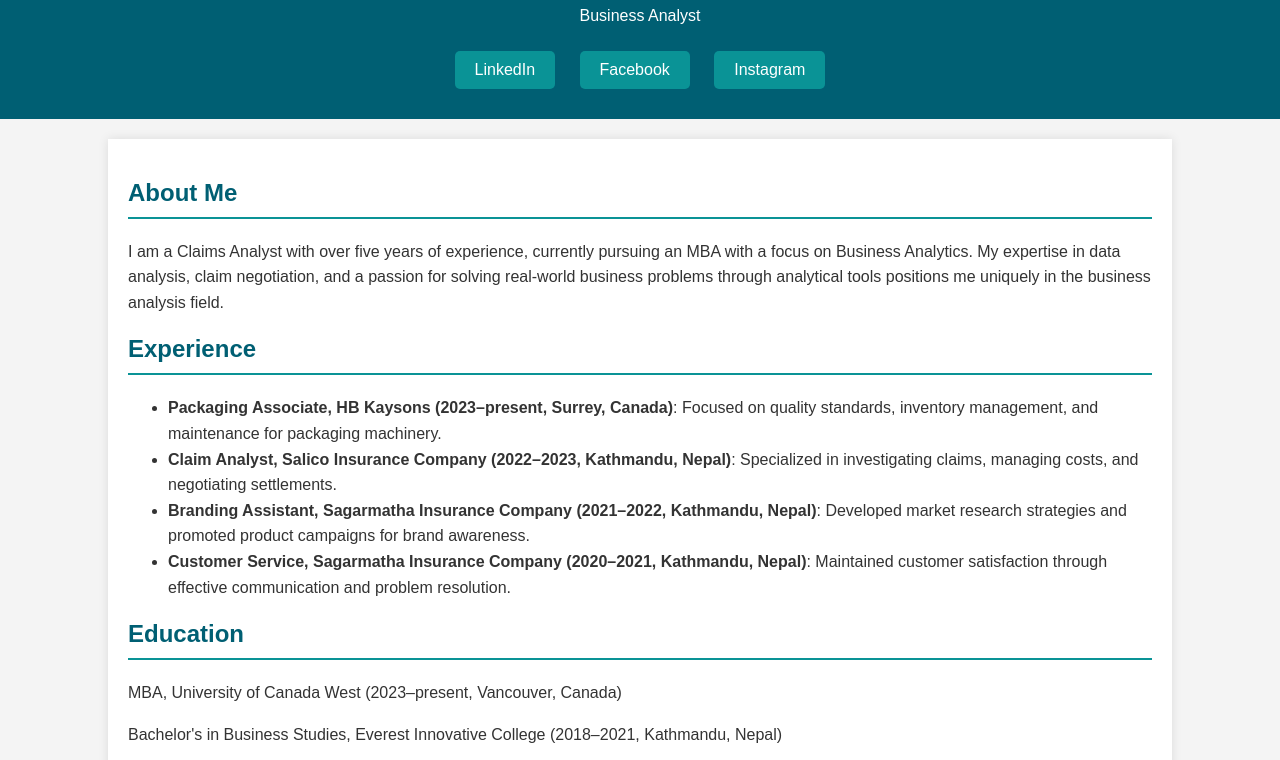
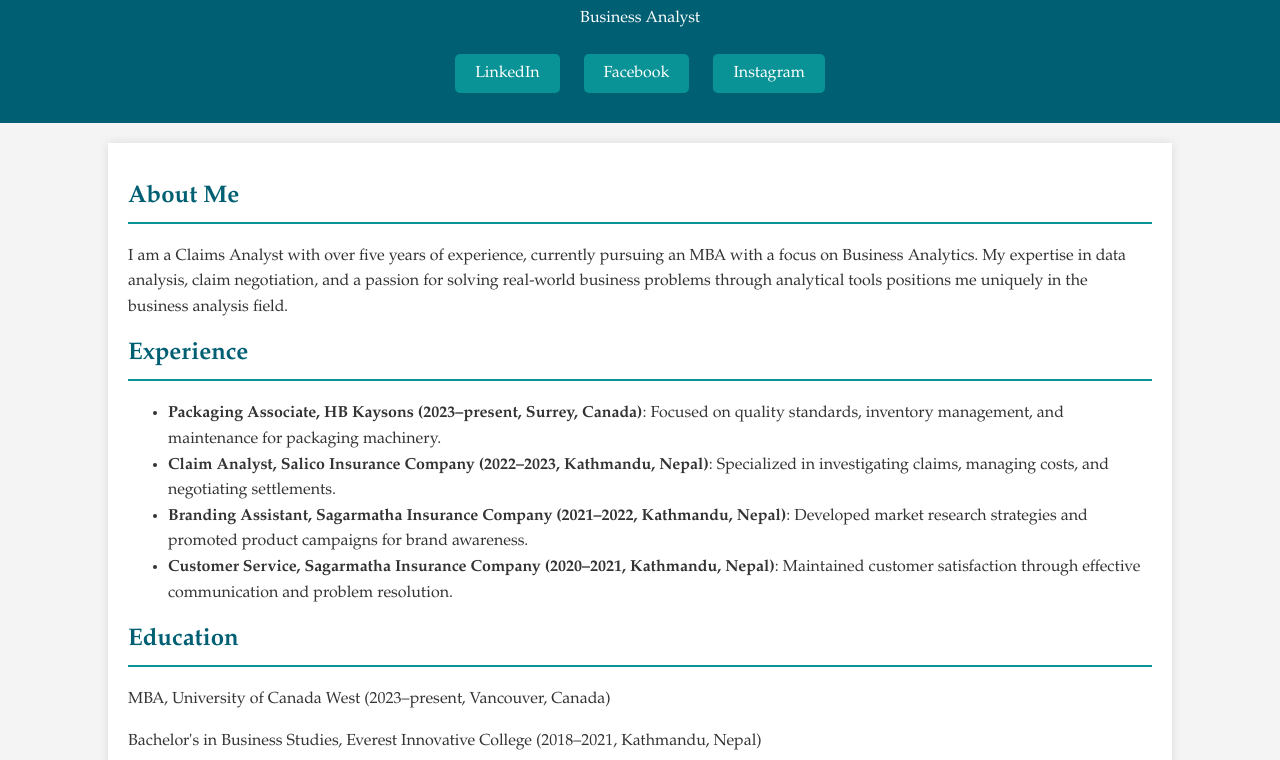
Before and after one commit to sujansstha3/sujansstha3.github.io, a plain HTML site: page index.html in a window 1280 px wide. Shown: the part 111-871 px from the top of the page. Drawn offline with Linux system fonts and the light colour scheme.

Commit message:
Update index.html

```diff
--- a/index.html
+++ b/index.html
@@ -7,7 +7,7 @@
     <title>Sujans Shrestha</title>
     <style>
         body {
-            font-family: Arial, sans-serif;
+            font-family: Garamond, Garamond;
             margin: 0;
             padding: 0;
             background-color: #f4f4f4;
```
